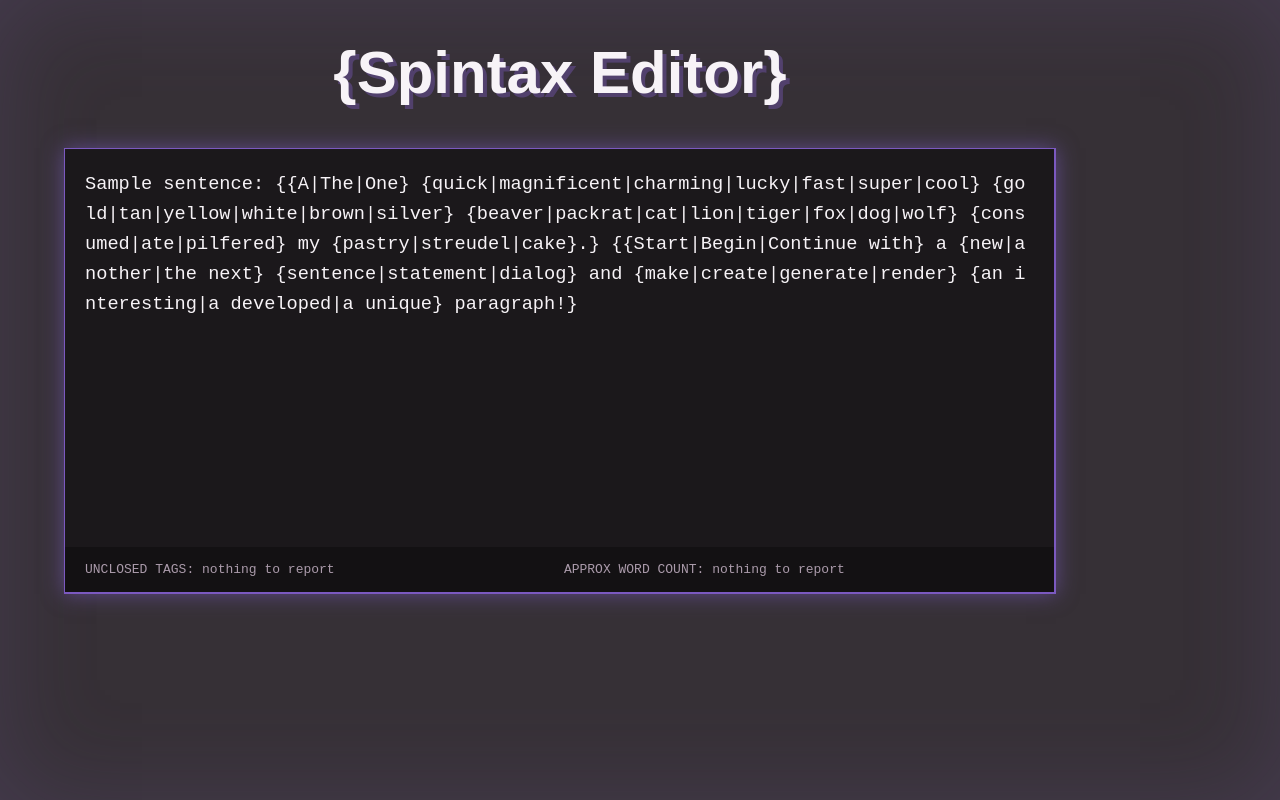
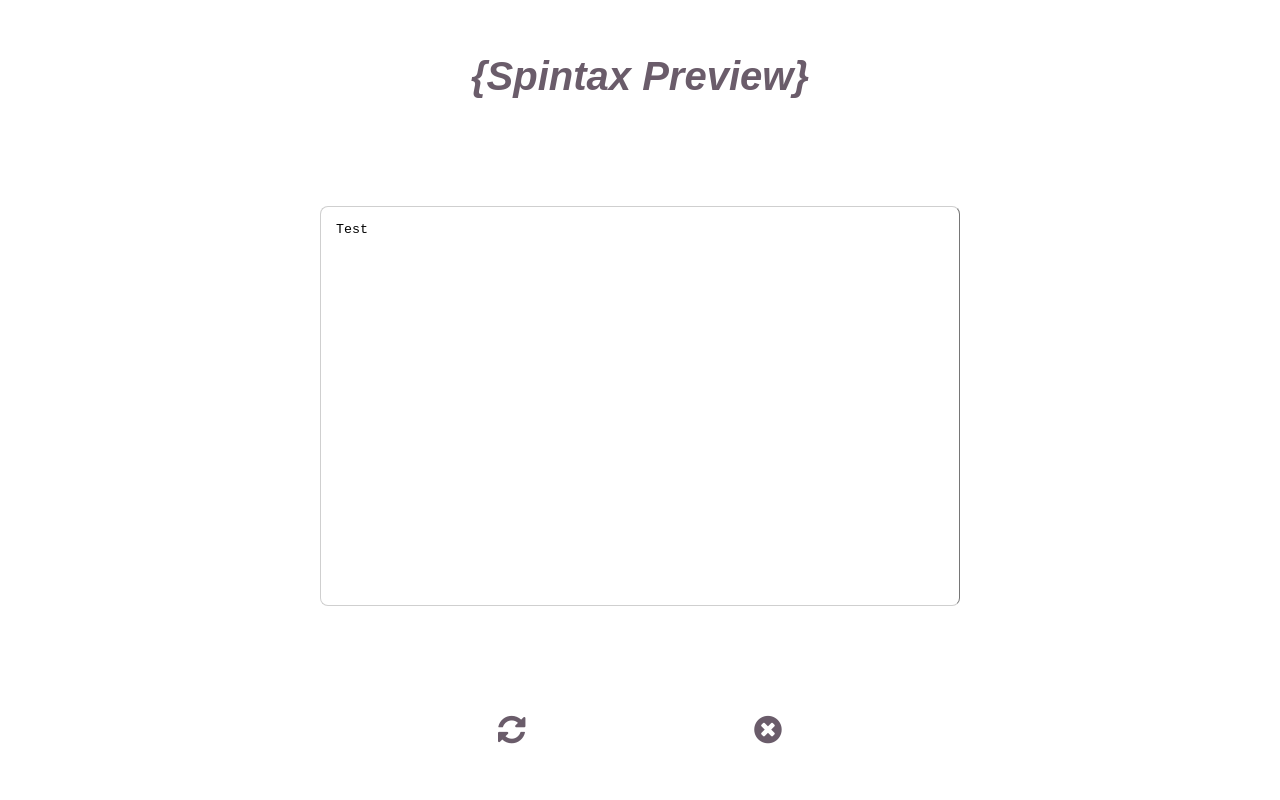
Before and after one commit to abstracted/SpintaxEditor, a plain HTML site: page index.html in a window 1280 px wide. Drawn offline with Linux system fonts and the light colour scheme; a script that the page names is missing.

Commit message:
Added styling for preview modal

```diff
--- a/css/style.css
+++ b/css/style.css
@@ -61,6 +61,7 @@
        border-left: 1px solid;
        border-color: #7B59C0;
    }
+
    .editor-tool:hover:not(.disabled) {
        background-color: #633fab;
        box-shadow: 0px 0px 50px hsla(259, 44%, 55%, 0.4);
@@ -167,7 +168,8 @@
        text-transform: lowercase;
    }
 
-   .editor-title {
+   .editor-title,
+   {
        font-family: sans-serif;
        font-weight: 900;
        text-align: center;
@@ -176,6 +178,75 @@
        text-transform: capitalize;
        color: #F7F3F7;
        text-shadow: 4px 4px hsla(259, 44%, 55%, 0.4);
+   }
+
+   .editor-preview {
+       left: 50%;
+       top: 50%;
+       transform: translate(-50%, -50%);
+       position: fixed;
+       background: white;
+       width: 100vw;
+       height: 100vh;
+       z-index: 9;
+       display: flex;
+       justify-content: space-around;
+       align-items: center;
+       flex-direction: column;
+   }
+
+   .editor-preview-content {
+       overflow-y: scroll;
+       height: 50%;
+       width: 50%;
+       border-left: 1px #cfcfcf solid;
+       border-top: 1px #cfcfcf solid;
+       border-bottom: 1px #cfcfcf solid;
+       padding: 15px;
+       border-radius: 8px;
+       resize: none;
+       margin: 0;
+       vertical-align: bottom;
+   }
+
+   .editor-preview-title {
+       font-family: sans-serif;
+       font-weight: 900;
+       text-align: center;
+       font-size: 30pt;
+       margin-top: 0px;
+       margin-bottom: 0px;
+       text-transform: capitalize;
+       font-style: italic;
+       color: #6a5c6a;
+   }
+
+   .editor-preview-toolbox {
+       display: flex;
+       justify-content: space-around;
+       width: 40%;
+       font-size: 24pt;
+       color: #6a5c6a;
+   }
+
+   .editor-preview-tool .fa-refresh {
+       animation: spin 3000ms linear infinite;
+       -webkit-animation-play-state: paused;
+       -moz-animation-play-state: paused;
+       -o-animation-play-state: paused;
+       animation-play-state: paused;
+   }
+
+   .editor-preview-tool .fa-refresh:hover {
+       -webkit-animation-play-state: running;
+       -moz-animation-play-state: running;
+       -o-animation-play-state: running;
+       animation-play-state: running;
+   }
+
+   .editor-preview-tool:hover {
+       color: #633fab;
+       animation: animated 1500ms linear infinite;
    }
 
    .syntax-highlight {
@@ -256,9 +327,19 @@
            opacity: .5;
        }
    }
+
    @keyframes animatedBright {
        50% {
            filter: brightness(130%);
            box-shadow: 0px 0px 80px hsla(259, 44%, 55%, 0.4);
        }
    }
+
+   @keyframes spin {
+       from {
+           transform: rotate(0deg);
+       }
+       to {
+           transform: rotate(360deg);
+       }
+   }
--- a/index.html
+++ b/index.html
@@ -2,11 +2,22 @@
 
 <head>
     <link rel="stylesheet" href="css/style.css">
+    <link rel="stylesheet" href="//maxcdn.bootstrapcdn.com/font-awesome/4.7.0/css/font-awesome.min.css">
     <title>Spintax Editor</title>
 </head>
 
 <body class="env-body">
     <main>
+        <div class="editor-preview" id="editorPreviewWindow">
+            <h1 class="editor-preview-title">{Spintax Preview}</h1>
+            <textarea class="editor-preview-content" id="editorPreviewContent" name="editor-preview-content">Test</textarea>
+            <div class="editor-preview-toolbox">
+                <div class="editor-preview-tool" id="editorGenerate"><i class="fa fa-refresh" aria-hidden="true"></i>
+                </div>
+                <div class="editor-preview-tool" id="editorClose"><i class="fa fa-times-circle" aria-hidden="true"></i>
+                </div>
+            </div>
+        </div>
         <div class="editor-toolbox" id="editorToolbox">
             <h3 class="editor-toolbox-title">Toolbox</h3>
             <!-- <div class="editor-tool" id="editorHelp">help mode</div> -->
@@ -31,7 +42,6 @@
         </div>
     </main>
 </body>
-
 <script src="js/rangy/external/log4javascript.js"></script>
 <script src="js/rangy/src/core/core.js"></script>
 <script src="js/rangy/src/core/dom.js"></script>
@@ -40,7 +50,6 @@
 <script src="js/rangy/src/core/wrappedselection.js"></script>
 <script src="js/rangy/src/modules/rangy-selectionsaverestore.js"></script>
 <script src="js/rangy/src/modules/rangy-util.js"></script>
-
 <script src="js/app.js"></script>
 
 </html>
--- a/js/app.js
+++ b/js/app.js
@@ -140,28 +140,28 @@
                 this.index++;
                 this.storage.content[this.index] = content;
                 this.storage.caret[this.index] = caret;
-                console.log('History Saved\n\nCaret Marker:');
-                console.log('%c' + this.storage.caret[this.index].rangeInfos[0].markerId, 'background: #222; color: #bada55;');
-                console.log('Matches . . . ?');
-                console.log(this.storage.content[this.index].match(this.storage.caret[this.index].rangeInfos[0].markerId));
+                // console.log('History Saved\n\nCaret Marker:');
+                // console.log('%c' + this.storage.caret[this.index].rangeInfos[0].markerId, 'background: #222; color: #bada55;');
+                // console.log('Matches . . . ?');
+                // console.log(this.storage.content[this.index].match(this.storage.caret[this.index].rangeInfos[0].markerId));
             },
             undo: function() {
                 if (this.index > 1) {
                     this.index--;
                     this.restore();
-                    console.log('History Undo\n\nCaret Marker:');
-                    console.log('%c' + this.storage.caret[this.index].rangeInfos[0].markerId, 'background: #222; color: #bada55;');
-                    console.log('Matches . . . ?');
-                    console.log(this.storage.content[this.index].match(this.storage.caret[this.index].rangeInfos[0].markerId));
+                    // console.log('History Undo\n\nCaret Marker:');
+                    // console.log('%c' + this.storage.caret[this.index].rangeInfos[0].markerId, 'background: #222; color: #bada55;');
+                    // console.log('Matches . . . ?');
+                    // console.log(this.storage.content[this.index].match(this.storage.caret[this.index].rangeInfos[0].markerId));
                 }
             },
             redo: function() {
                 if (this.index < this.storage.caret.length - 1) {
                     this.index++;
-                    console.log('History Redo\n\nCaret Marker:');
-                    console.log('%c' + this.storage.caret[this.index].rangeInfos[0].markerId, 'background: #222; color: #bada55;');
-                    console.log('Matches . . . ?');
-                    console.log(this.storage.content[this.index].match(this.storage.caret[this.index].rangeInfos[0].markerId));
+                    // console.log('History Redo\n\nCaret Marker:');
+                    // console.log('%c' + this.storage.caret[this.index].rangeInfos[0].markerId, 'background: #222; color: #bada55;');
+                    // console.log('Matches . . . ?');
+                    // console.log(this.storage.content[this.index].match(this.storage.caret[this.index].rangeInfos[0].markerId));
                     this.restore();
                 }
             }
@@ -193,7 +193,7 @@
             getCopy: function() {
 
             },
-            getPreview: function() {
+            getPreview: function(option) {
                 let spintaxText = Editor.elementNode.textContent;
                 let matches, options, random;
                 let regEx = new RegExp(/{([^{}]+?)}/);
@@ -202,8 +202,8 @@
                     random = Math.floor(Math.random() * options.length);
                     spintaxText = spintaxText.replace(matches[0], options[random]);
                 }
+
                 this.previewText = spintaxText;
-                console.log(spintaxText);
             },
             setHelp: function() {
 
```
Lines whose indentation alone changed are shown as unchanged.
